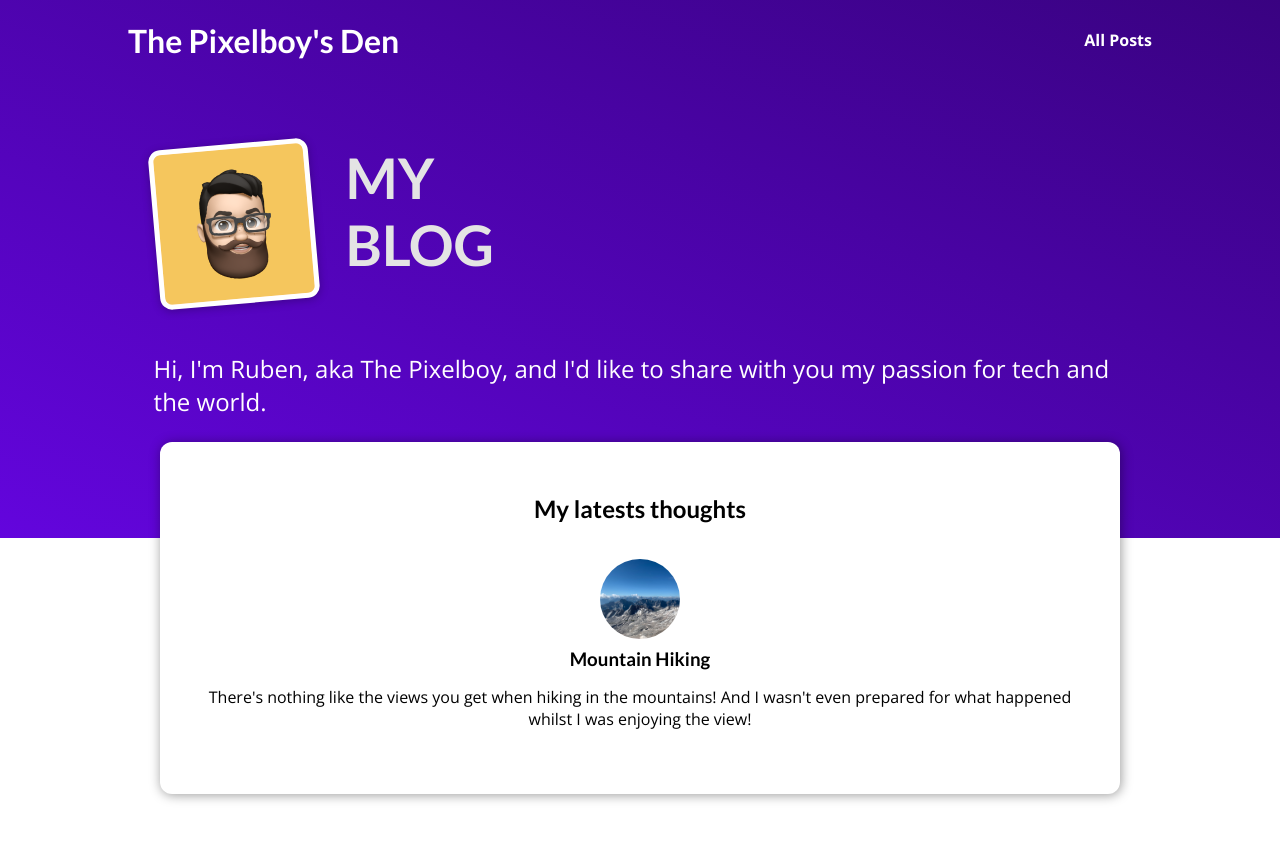
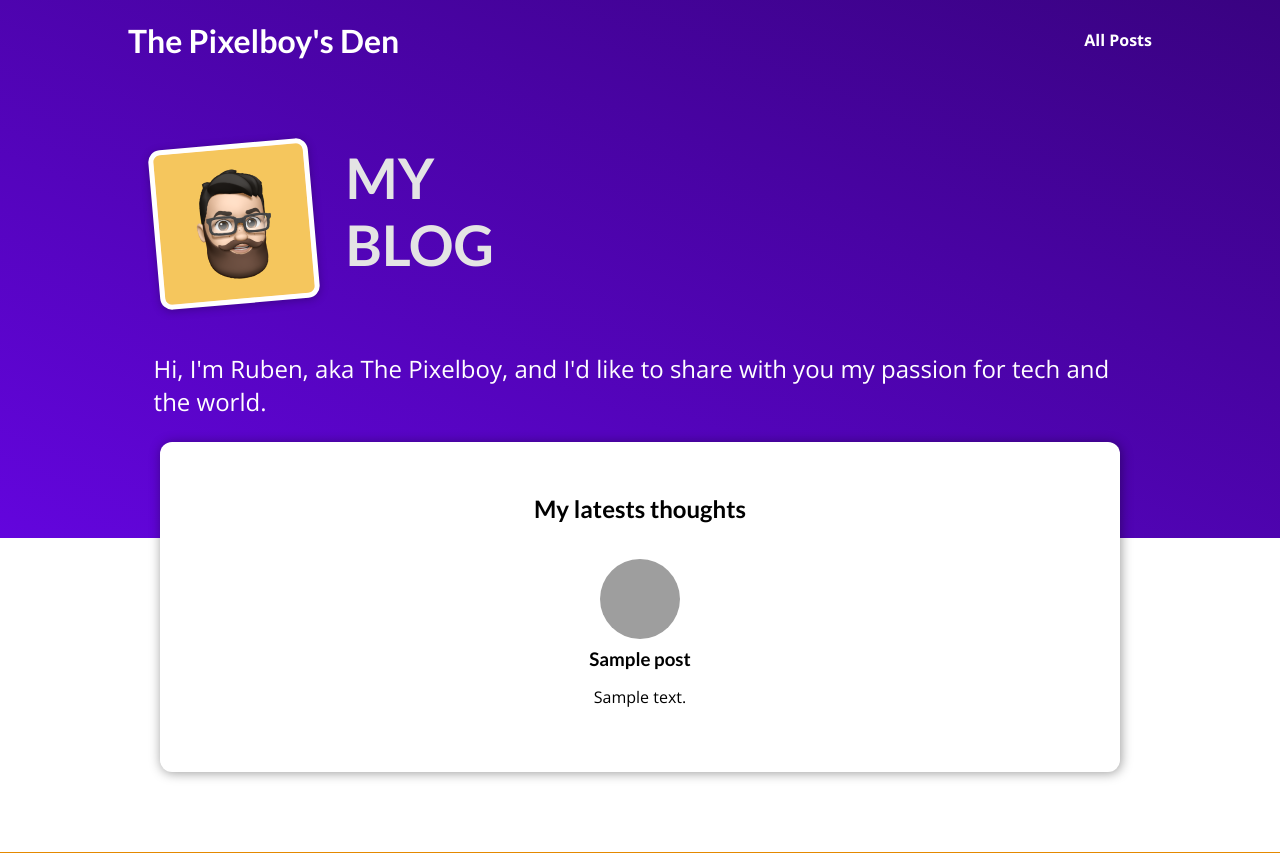
Before and after one commit to thepixelboy/django-personal-blog, a Django app: template blog/templates/blog/index.html in a window 1280 px wide. Shown: the top 853 px of the page. Run offline with Django 3.2, Linux system fonts and the light colour scheme; the template is opened without the code that fills it: most values are stand-ins (such as "Sample title", 1, 10 or a date in 2020); grey boxes are pictures that could not be loaded.

Commit message:
feat: access real data from post template

```diff
--- a/blog/templates/blog/includes/post.html
+++ b/blog/templates/blog/includes/post.html
@@ -1,11 +1,11 @@
 {% load static %}
 <li>
   <article class="post">
-    <a href="{% url "single-post-page" "the-mountains" %}">
-      <img src="{% static "blog/images/mountains.jpg" %}" alt="Mountain Hiking" />
+    <a href="{% url "single-post-page" slug=post.slug %}">
+      <img src="{% static "blog/images/"|add:post.image %}" alt="{{ post.title }}" />
       <div class="post__content">
-        <h3>Mountain Hiking</h3>
-        <p>There's nothing like the views you get when hiking in the mountains! And I wasn't even prepared for what happened whilst I was enjoying the view!</p>
+        <h3>{{ post.title }}</h3>
+        <p>{{ post.excerpt }}</p>
       </div>
     </a>
   </article>
--- a/blog/templates/blog/index.html
+++ b/blog/templates/blog/index.html
@@ -22,7 +22,9 @@
     <h2>My latests thoughts</h2>
 
     <ul>
+      {% for post in latest_posts %}
       {% include "blog/includes/post.html" %}
+      {% endfor %}
     </ul>
   </section>
 
```
Also changed, not shown: blog/views.py (+15 -2 lines).
